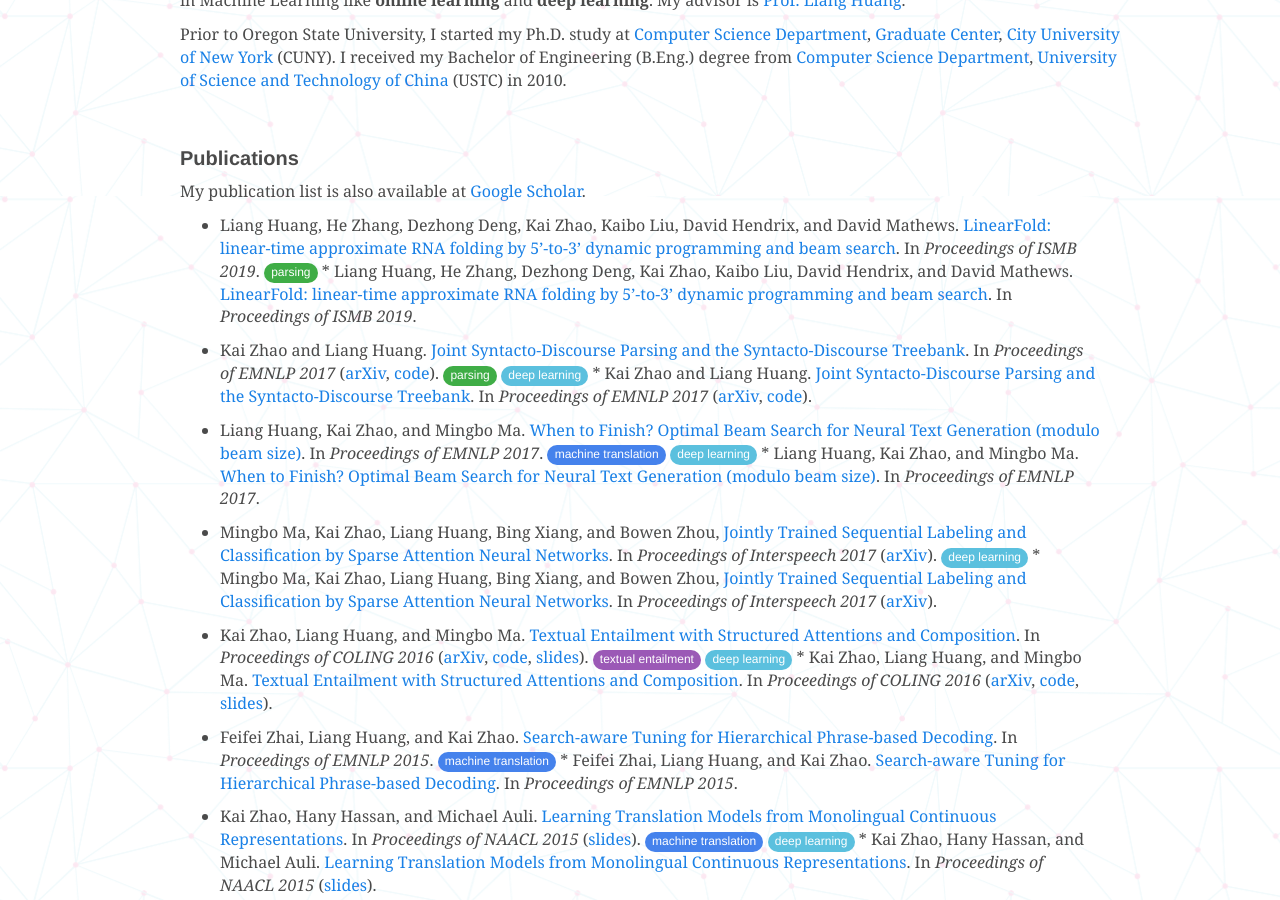
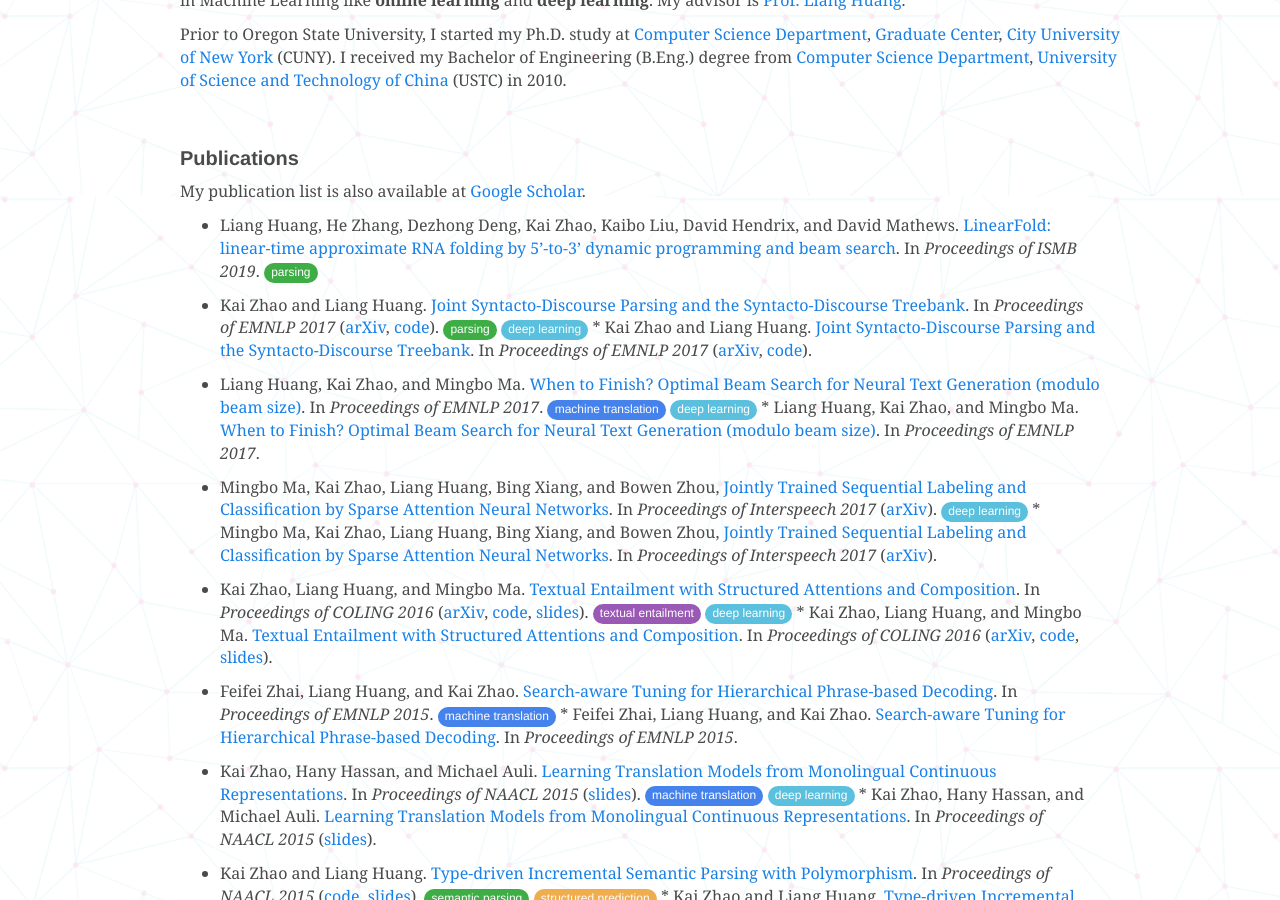
Before and after one commit to kaayy/kaayy.github.io, a Jekyll site: the page built from index.md, in a window 1280 px wide and 900 px high, scrolled down 556 px. Built offline with Jekyll 4.4.1, drawn with Linux system fonts in a browser that asks for light colours; nearby versions of some CDN libraries.

Commit message:
Update index.md

```diff
--- a/index.md
+++ b/index.md
@@ -41,7 +41,7 @@
 
 My publication list is also available at [Google Scholar](http://scholar.google.com/citations?user=5CCzY6MAAAAJ&hl=en).
 
-* Liang Huang, He Zhang, Dezhong Deng, Kai Zhao, Kaibo Liu, David Hendrix, and David Mathews. [LinearFold: linear-time approximate RNA folding by 5’-to-3’ dynamic programming and beam search](https://academic.oup.com/bioinformatics/article-pdf/35/14/i295/29098742/btz375.pdf). In _Proceedings of ISMB 2019_. <span class="label label-success label-as-badge">parsing</span>	* Liang Huang, He Zhang, Dezhong Deng, Kai Zhao, Kaibo Liu, David Hendrix, and David Mathews. [LinearFold: linear-time approximate RNA folding by 5’-to-3’ dynamic programming and beam search](https://academic.oup.com/bioinformatics/article-pdf/35/14/i295/29098742/btz375.pdf). In _Proceedings of ISMB 2019_.
+* Liang Huang, He Zhang, Dezhong Deng, Kai Zhao, Kaibo Liu, David Hendrix, and David Mathews. [LinearFold: linear-time approximate RNA folding by 5’-to-3’ dynamic programming and beam search](https://academic.oup.com/bioinformatics/article-pdf/35/14/i295/29098742/btz375.pdf). In _Proceedings of ISMB 2019_. <span class="label label-success label-as-badge">parsing</span>
 
 
 * Kai Zhao and Liang Huang. [Joint Syntacto-Discourse Parsing and the Syntacto-Discourse Treebank](http://aclweb.org/anthology/D/D17/D17-1225.pdf). In _Proceedings of EMNLP 2017_ ([arXiv](https://arxiv.org/abs/1708.08484), [code](https://github.com/kaayy/josydipa)). <span class="label label-success label-as-badge">parsing</span> <span class="label label-info label-as-badge">deep learning</span>	* Kai Zhao and Liang Huang. [Joint Syntacto-Discourse Parsing and the Syntacto-Discourse Treebank](http://aclweb.org/anthology/D/D17/D17-1225.pdf). In _Proceedings of EMNLP 2017_ ([arXiv](https://arxiv.org/abs/1708.08484), [code](https://github.com/kaayy/josydipa)).
```
